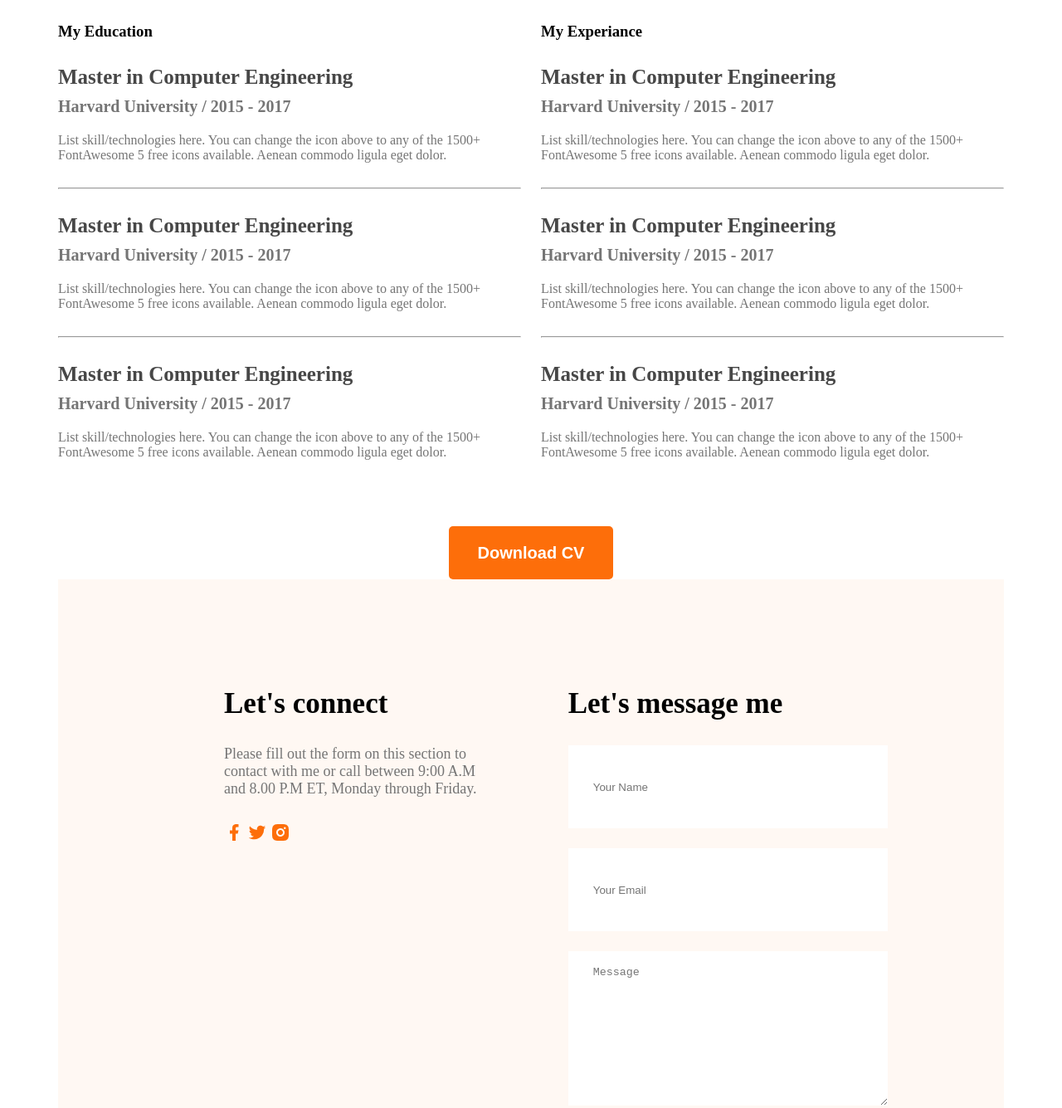
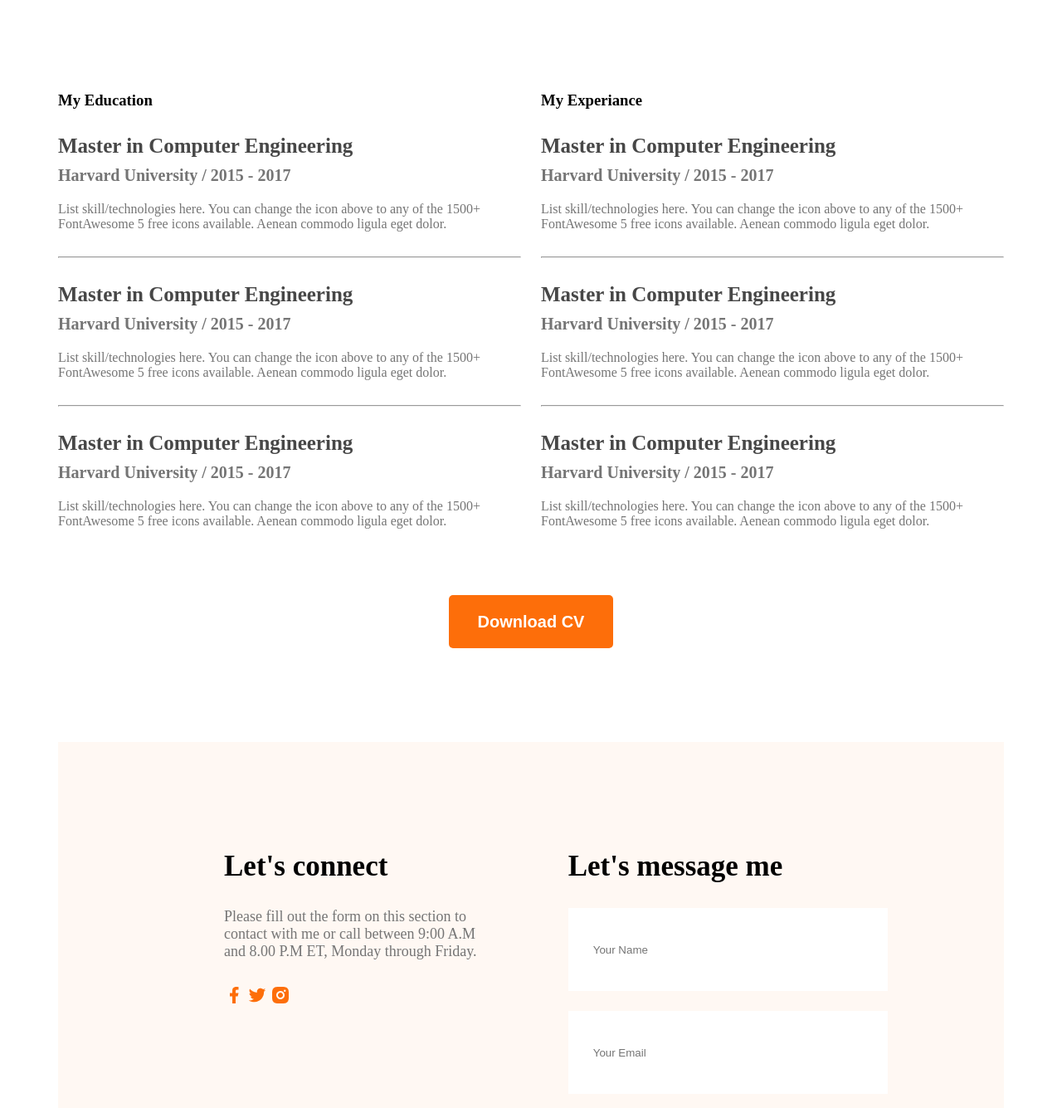
Before and after one commit to Jewel3141/developer-portfolio, a plain HTML site: page index.html in a window 1280 px wide. Shown: the part 2078-3413 px from the top of the page at 83% size. Drawn offline with Linux system fonts and the light colour scheme.

```diff
--- a/styles/portfolio.css
+++ b/styles/portfolio.css
@@ -166,6 +166,7 @@
 .resume-content {
   display: flex;
   gap: 24px;
+  margin-top: 113px;
 }
 
 .resume-item {
@@ -209,6 +210,7 @@
   gap: 100px;
   background: #FFF8F3;
   padding: 130px 200px;
+  margin-top: 113px;
 }
 
 .contact input[type="text"],
```
